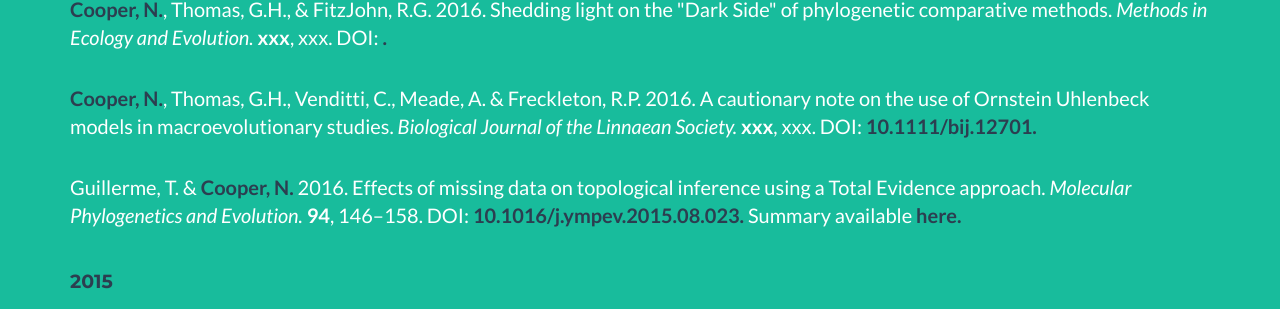
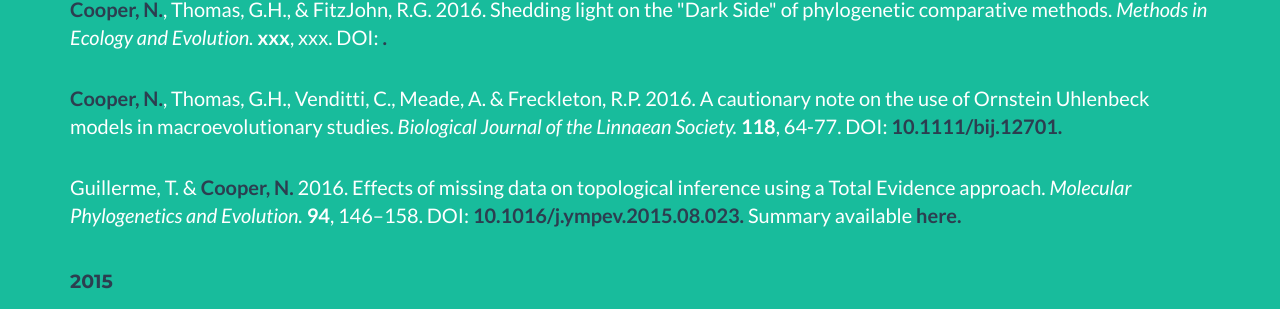
Before and after one commit to nhcooper123/nhcooper123.github.io, a Jekyll site: the page publications.html, which Jekyll copies as it is, in a window 1280 px wide and 900 px high, scrolled down 306 px. Shown: the part 146-455 px from the top of the window. Built offline with Jekyll 4.4.1, drawn with Linux system fonts in a browser that asks for light colours; comment, search, counter and statistics services are not loaded.

Commit message:
Add details of BJLS paper

```diff
--- a/publications.html
+++ b/publications.html
@@ -133,8 +133,8 @@
     2016.
     A cautionary note on the use of Ornstein Uhlenbeck models in macroevolutionary studies.
     <em> Biological Journal of the Linnaean Society. </em>
-    <strong>xxx</strong>,
-    xxx.
+    <strong>118</strong>,
+    64-77.
     DOI: <a href="http://10.1111/bij.12701"><strong><font color="2c3e50">10.1111/bij.12701.</font></strong></a>
 
     <script type="text/javascript" src="https://d1bxh8uas1mnw7.cloudfront.net/assets/embed.js"></script><div class="altmetric-embed" data-badge-type="donut" data-altmetric-id="4825817"></div>
```
